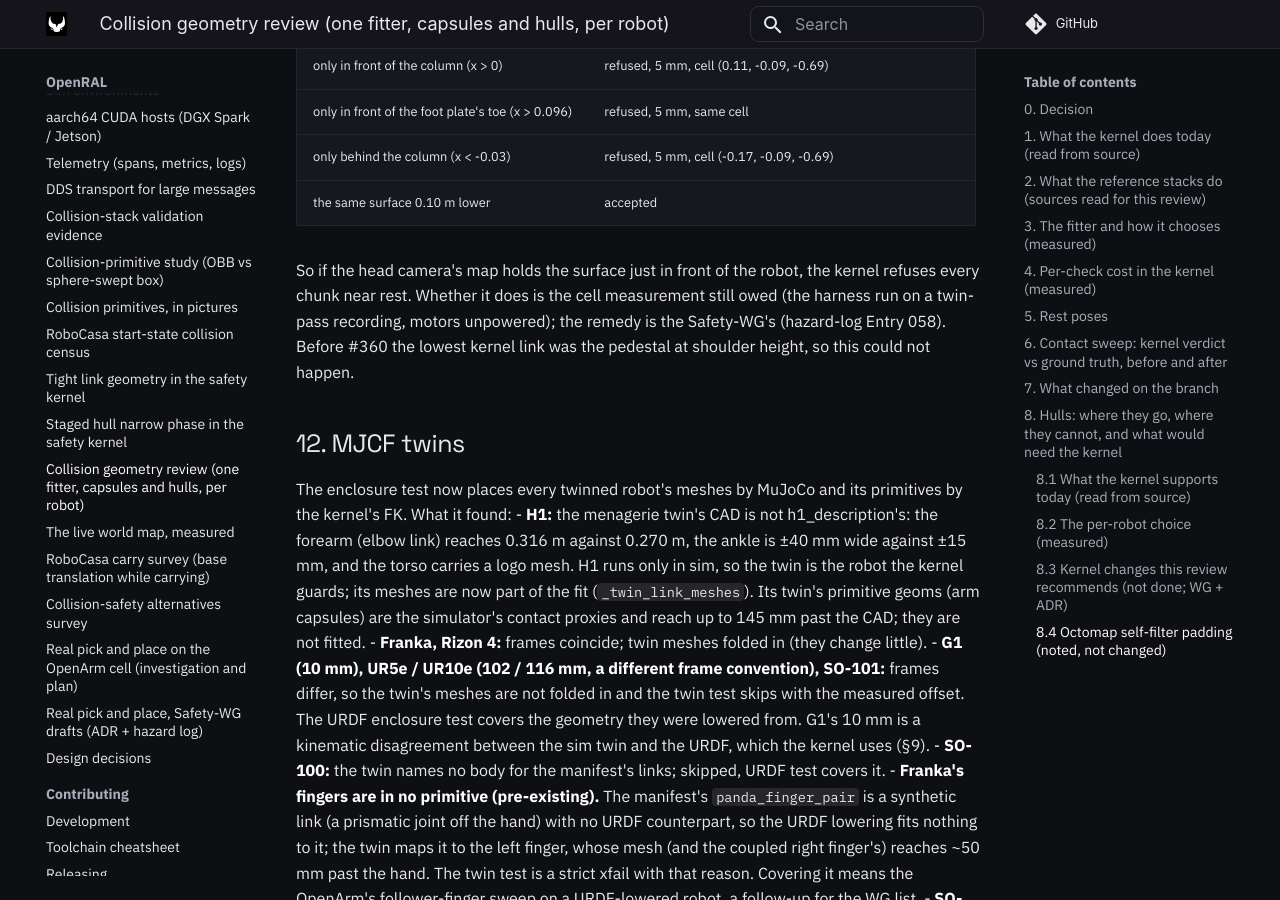
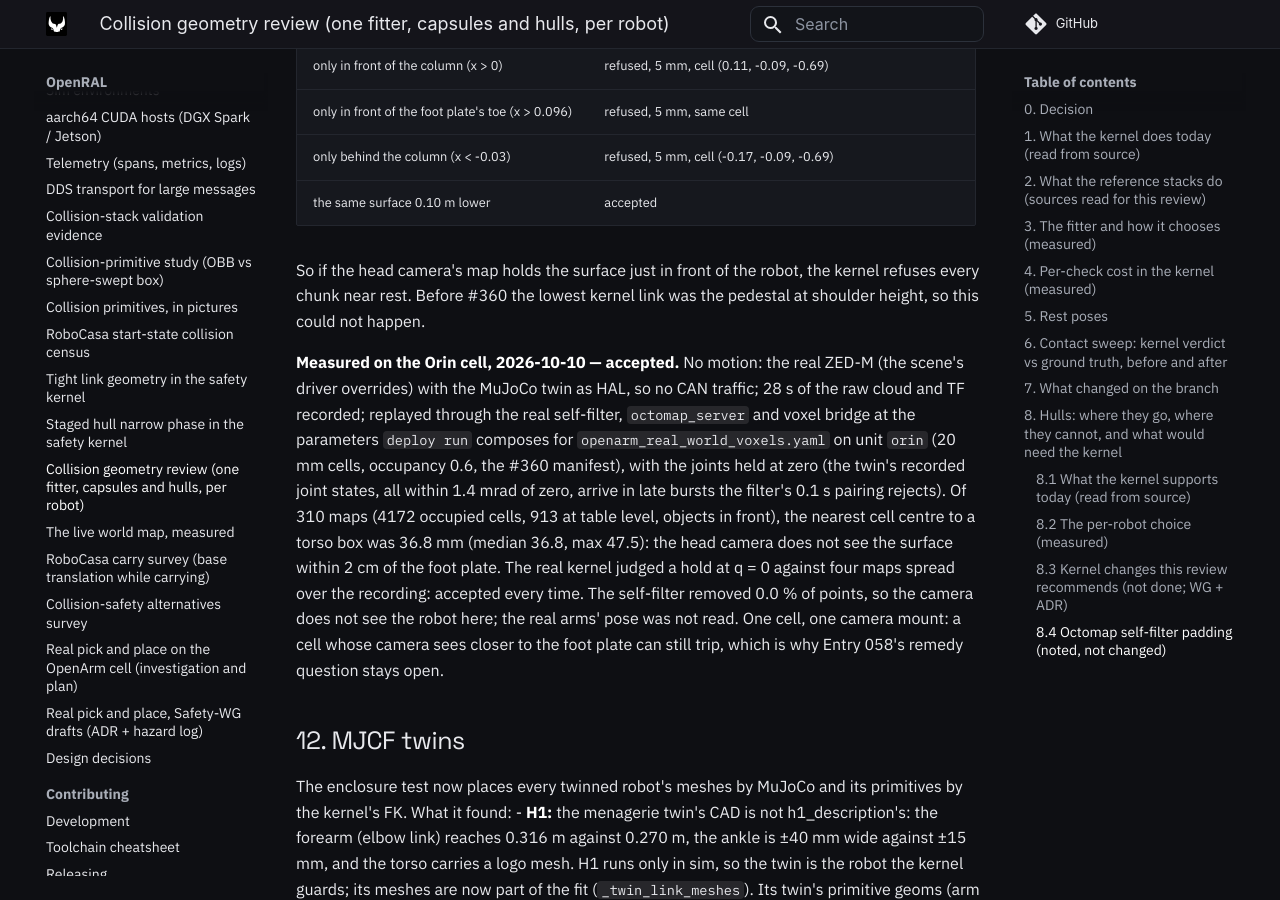
Before and after one commit to OpenRAL/openral, an MkDocs documentation site: the page built from docs/reference/collision-geometry-review.md, in a window 1280 px wide and 900 px high, scrolled down 20362 px. Built offline with MkDocs 1.6.1 and Material for MkDocs 9.7.7, drawn with Linux system fonts in a browser that asks for light colours; comment, search, counter and statistics services are not loaded.

Commit message:
docs(safety): the foot plate does not stall the Orin cell at rest (measured, no motion)
The no-motion measurement owed by Entry 058, on the Orin cell (objects in
front): the real ZED-M with the MuJoCo twin as HAL (no CAN), 28 s of raw cloud
and TF, replayed through the real self-filter, octomap_server and voxel bridge
at the parameters deploy run composes for the real-world-voxel scene on unit
orin, with the #360 manifest. Across 310 maps the nearest occupied cell centre
to a torso box is 36.8 mm, and the real kernel accepts a hold at q = 0 against
every map judged. The head camera does not see the surface within 2 cm of the
foot plate on this cell; a camera mount that does can still trip, so the
remedy question stays with the Safety-WG.

Co-Authored-By: Claude Opus 5.5 <noreply@anthropic.com>
Signed-off-by: Adrian <adrianllopart@gmail.com>

```diff
--- a/docs/reference/collision-geometry-review.md
+++ b/docs/reference/collision-geometry-review.md
@@ -624,9 +624,22 @@ hulls, replayed into the real kernel at the parameters `deploy run` composes for
 | the same surface 0.10 m lower | accepted |
 
 So if the head camera's map holds the surface just in front of the robot, the kernel refuses
-every chunk near rest. Whether it does is the cell measurement still owed (the harness run on a
-twin-pass recording, motors unpowered); the remedy is the Safety-WG's (hazard-log Entry 058).
-Before #360 the lowest kernel link was the pedestal at shoulder height, so this could not happen.
+every chunk near rest. Before #360 the lowest kernel link was the pedestal at shoulder height, so
+this could not happen.
+
+**Measured on the Orin cell, 2026-10-10 — accepted.** No motion: the real ZED-M (the scene's
+driver overrides) with the MuJoCo twin as HAL, so no CAN traffic; 28 s of the raw cloud and TF
+recorded; replayed through the real self-filter, `octomap_server` and voxel bridge at the
+parameters `deploy run` composes for `openarm_real_world_voxels.yaml` on unit `orin` (20 mm
+cells, occupancy 0.6, the #360 manifest), with the joints held at zero (the twin's recorded
+joint states, all within 1.4 mrad of zero, arrive in late bursts the filter's 0.1 s pairing
+rejects). Of 310 maps (4172 occupied cells, 913 at table level, objects in front), the nearest
+cell centre to a torso box was 36.8 mm (median 36.8, max 47.5): the head camera does not see the
+surface within 2 cm of the foot plate. The real kernel judged a hold at q = 0 against four maps
+spread over the recording: accepted every time. The self-filter removed 0.0 % of points, so the
+camera does not see the robot here; the real arms' pose was not read. One cell, one camera
+mount: a cell whose camera sees closer to the foot plate can still trip, which is why Entry 058's
+remedy question stays open.
 
 ## 12. MJCF twins
 
```
